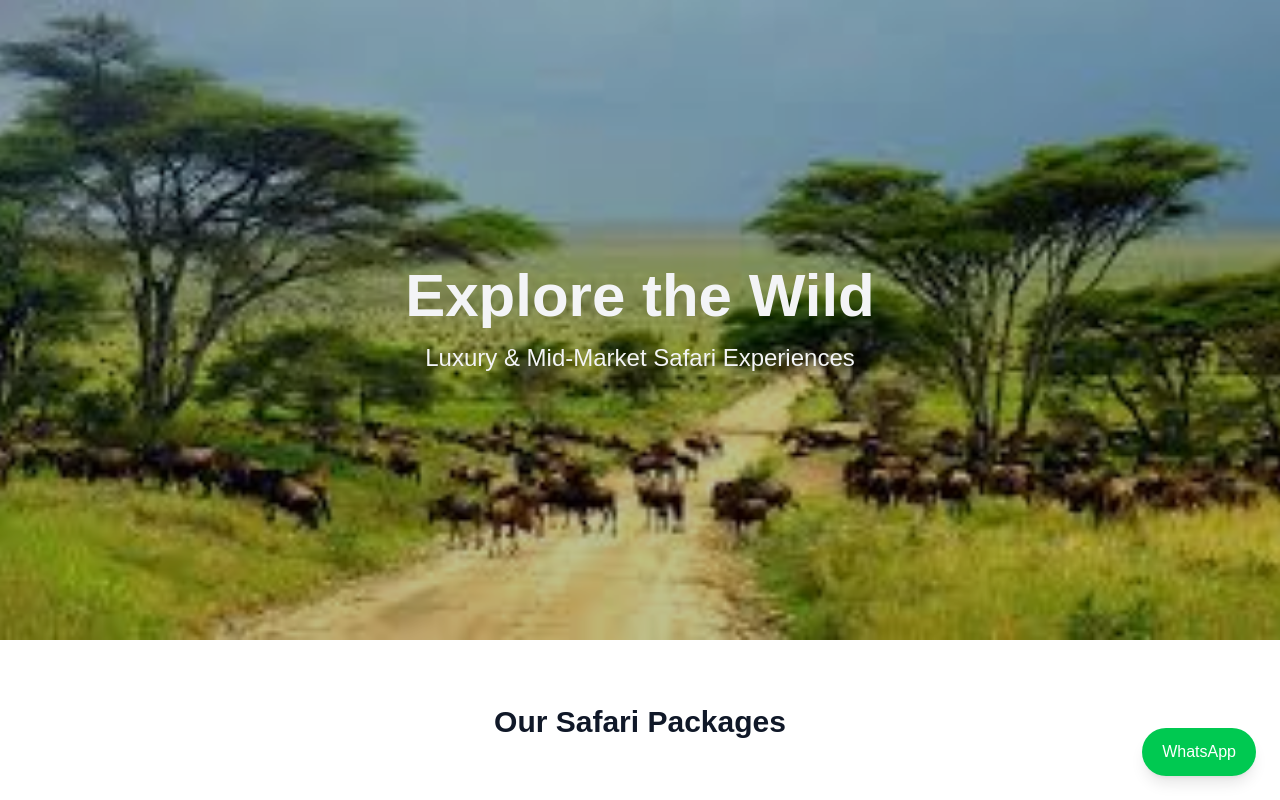
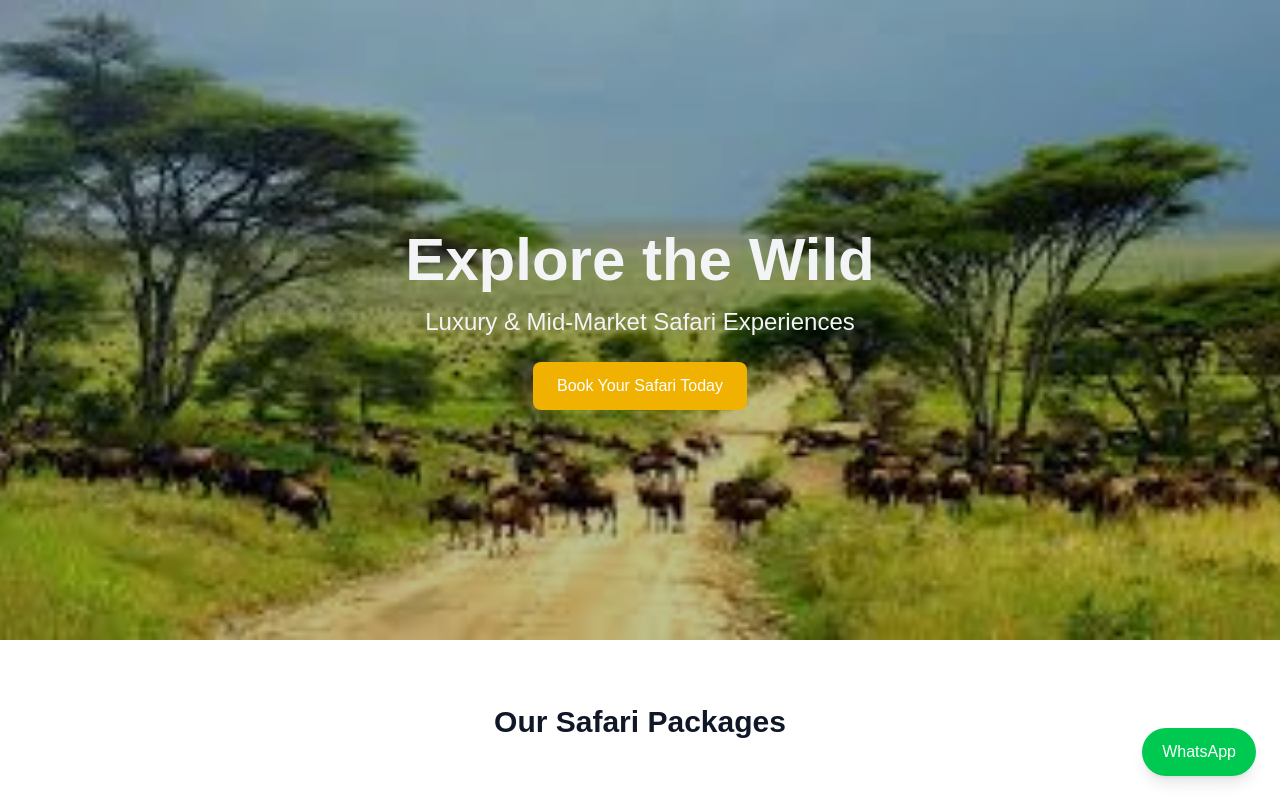
Before and after one commit to Qyde21/blue-springs-tours, a Next.js app: page / in a window 1280 px wide. Shown: the top 800 px of the page. Built offline with nearby package versions, Linux system fonts and the light colour scheme.

Commit message:
Add smooth scroll, AOS animations, updated page.tsx

```diff
--- a/app/page.tsx
+++ b/app/page.tsx
@@ -8,7 +8,7 @@ import "slick-carousel/slick/slick-theme.css";
 import AOS from "aos";
 import "aos/dist/aos.css";
 
-// Floating WhatsApp Button with slide-in animation
+// Floating WhatsApp Button
 function WhatsAppButton() {
   const [visible, setVisible] = useState(false);
 
@@ -36,6 +36,10 @@ export default function Home() {
   const [name, setName] = useState("");
   const [email, setEmail] = useState("");
 
+  useEffect(() => {
+    AOS.init({ duration: 800, once: true });
+  }, []);
+
   const sliderSettings = {
     dots: true,
     infinite: true,
@@ -48,9 +52,13 @@ export default function Home() {
     ],
   };
 
-  useEffect(() => {
-    AOS.init({ duration: 800, once: true });
-  }, []);
+  // Smooth scroll function
+  const scrollToSection = (id: string) => {
+    const element = document.getElementById(id);
+    if (element) {
+      element.scrollIntoView({ behavior: "smooth" });
+    }
+  };
 
   return (
     <>
@@ -72,18 +80,18 @@ export default function Home() {
             __html: JSON.stringify({
               "@context": "https://schema.org",
               "@type": "LocalBusiness",
-              "name": "Blue Springs Tours",
-              "image": "https://yourdomain.com/hero.jpg",
-              "telephone": "+254114525941",
-              "address": {
+              name: "Blue Springs Tours",
+              image: "https://yourdomain.com/hero.jpg",
+              telephone: "+254114525941",
+              address: {
                 "@type": "PostalAddress",
-                "streetAddress": "Your Street",
-                "addressLocality": "Nairobi",
-                "addressRegion": "Kenya",
-                "postalCode": "00100",
-                "addressCountry": "KE",
+                streetAddress: "Your Street",
+                addressLocality: "Nairobi",
+                addressRegion: "Kenya",
+                postalCode: "00100",
+                addressCountry: "KE",
               },
-              "url": "https://yourdomain.com",
+              url: "https://yourdomain.com",
             }),
           }}
         />
@@ -91,7 +99,7 @@ export default function Home() {
 
       {/* HERO SECTION */}
       <section
-        className="relative h-[80vh] w-full flex items-center justify-center bg-gray-800"
+        className="relative h-[80vh] w-full flex flex-col items-center justify-center bg-gray-800 text-center"
         data-aos="fade-up"
       >
         <img
@@ -99,15 +107,21 @@ export default function Home() {
           alt="Blue Springs Safari"
           className="absolute inset-0 w-full h-full object-cover brightness-75"
         />
-        <div className="relative z-10 text-center text-gray-100">
+        <div className="relative z-10 text-gray-100">
           <h1 className="text-4xl md:text-6xl font-bold mb-4">Explore the Wild</h1>
-          <p className="text-lg md:text-2xl">
+          <p className="text-lg md:text-2xl mb-6">
             Luxury & Mid-Market Safari Experiences
           </p>
+          <button
+            onClick={() => scrollToSection("booking")}
+            className="bg-yellow-500 text-white px-6 py-3 rounded-lg hover:bg-yellow-600 transition"
+          >
+            Book Your Safari Today
+          </button>
         </div>
       </section>
 
-      {/* SAFARI PACKAGES SECTION */}
+      {/* SAFARI PACKAGES */}
       <section className="py-16 px-6 bg-white" data-aos="fade-up">
         <h2 className="text-3xl font-bold text-center mb-12 text-gray-900">
           Our Safari Packages
@@ -117,7 +131,11 @@ export default function Home() {
           {[1, 2, 3].map((pkg) => (
             <div key={pkg} className="p-4" data-aos="zoom-in">
               <div className="bg-gray-100 p-6 rounded-xl shadow-md hover:shadow-lg transition transform hover:-translate-y-1 duration-300 relative">
-                <img src={`/safari${pkg}.jpg`} alt={`Safari ${pkg}`} className="rounded mb-4" />
+                <img
+                  src={`/safari${pkg}.jpg`}
+                  alt={`Safari ${pkg}`}
+                  className="rounded mb-4"
+                />
                 <h3 className="font-bold text-lg mb-2 text-gray-900">
                   {pkg === 1
                     ? "Maasai Mara Classic"
@@ -143,7 +161,10 @@ export default function Home() {
                 <p className="text-gray-800 font-bold mb-4">
                   {pkg === 1 ? "$600" : pkg === 2 ? "$450" : "$500"} per person
                 </p>
-                <button className="bg-blue-700 text-white px-4 py-2 rounded hover:bg-blue-800 transition">
+                <button
+                  onClick={() => scrollToSection("booking")}
+                  className="bg-blue-700 text-white px-4 py-2 rounded hover:bg-blue-800 transition"
+                >
                   View Details
                 </button>
               </div>
@@ -218,7 +239,7 @@ export default function Home() {
       </section>
 
       {/* BOOKING FORM */}
-      <section className="py-16 px-6 bg-gray-50" data-aos="fade-up">
+      <section id="booking" className="py-16 px-6 bg-gray-50" data-aos="fade-up">
         <h2 className="text-3xl font-bold text-center mb-8 text-gray-900">
           Book Your Safari Today
         </h2>
```
